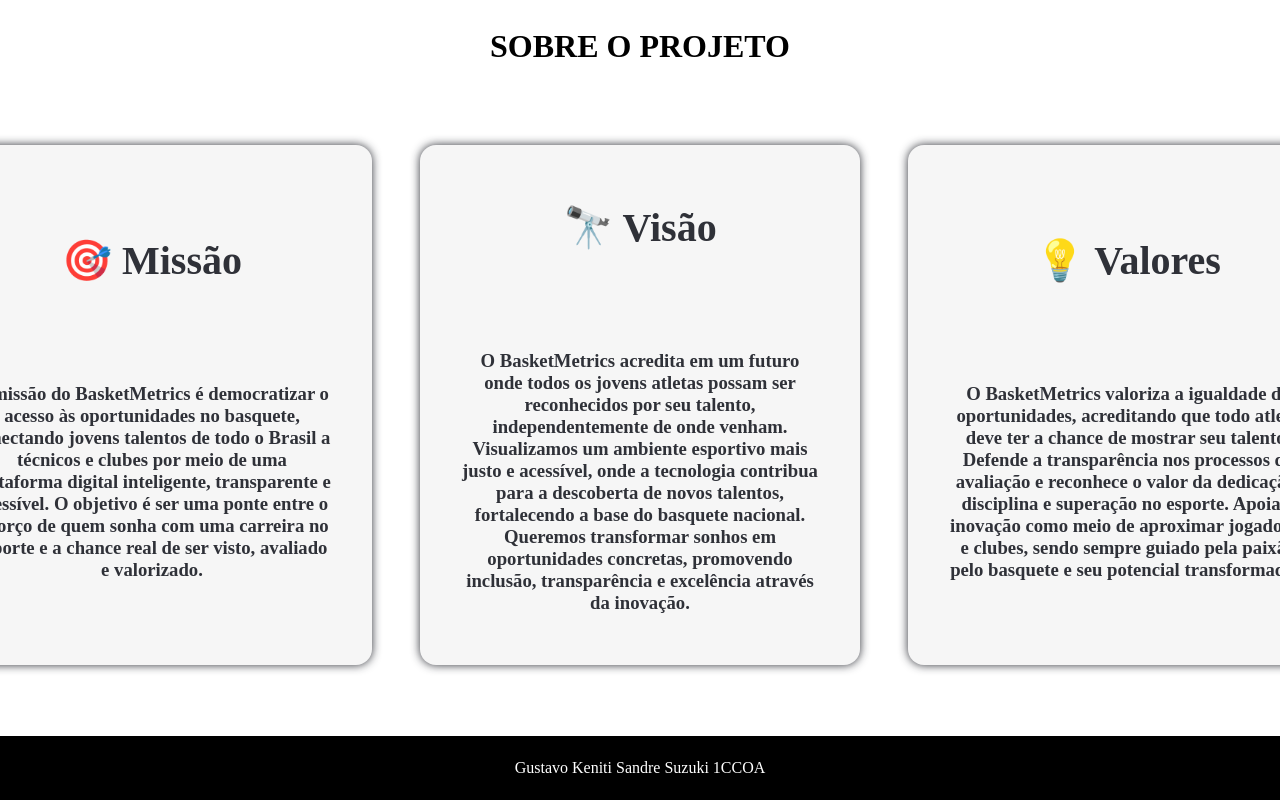
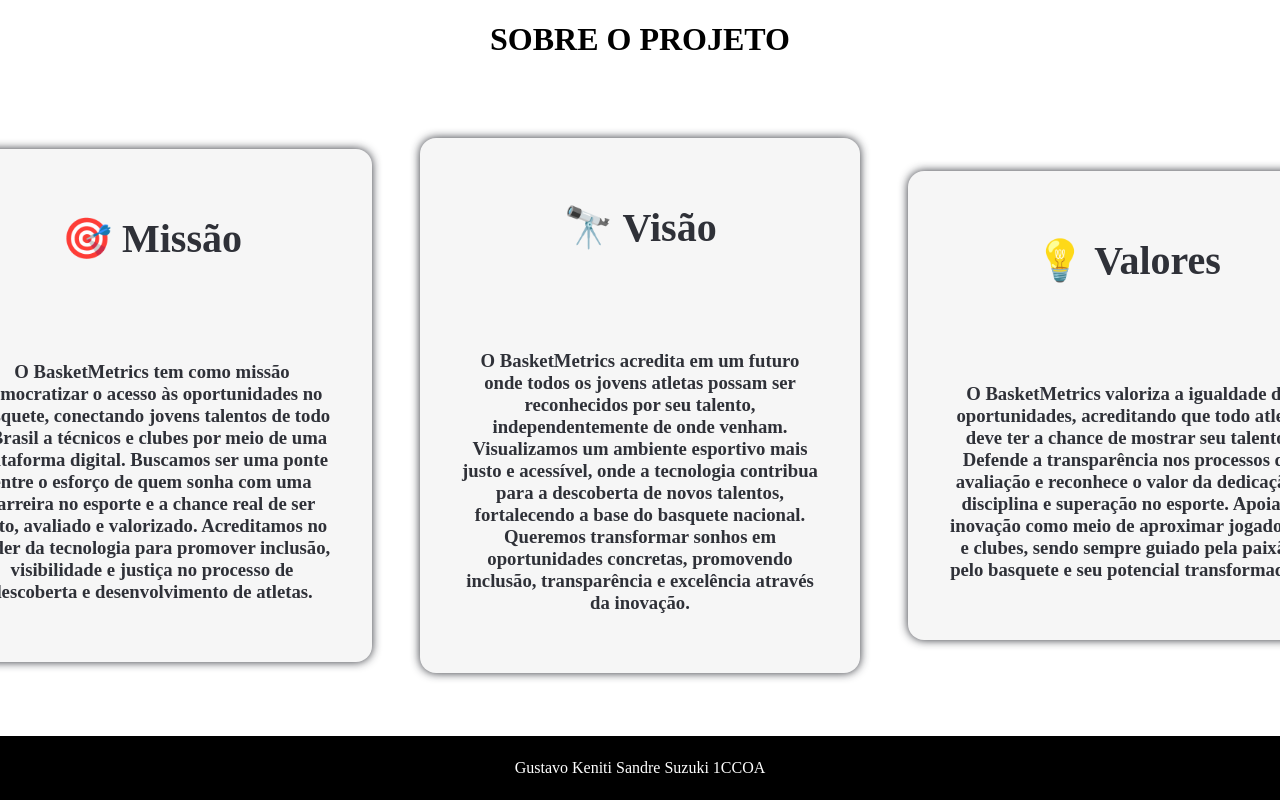
Before and after one commit to gustavokeniti/Projeto-Individual, a website: page web-data-viz/public/index.html in a window 1280 px wide. Shown: the part 1664-2464 px from the top of the page. Drawn offline with Linux system fonts and the light colour scheme; a web font is replaced by a local one.

Commit message:
ajustes css

```diff
--- a/web-data-viz/public/assets/css/index.css
+++ b/web-data-viz/public/assets/css/index.css
@@ -123,7 +123,7 @@
     text-align: center;
     background-color: #f6f6f6;
     color: #191c23e6;
-    height: 55vh;
+    height: fit-content;
     padding: 5vh;
     border-radius: 2vh;
     box-shadow: 0 0 10px #191c23e6;
--- a/web-data-viz/public/assets/css/sobre-mim.css
+++ b/web-data-viz/public/assets/css/sobre-mim.css
@@ -55,6 +55,11 @@
     font-size: large;
 }
 
+.container .texto h1 {
+    font-size: 5vh;
+    margin-top: 5vh
+}
+
 .footer {
     background-color: black;
     height: 8vh;
--- a/web-data-viz/public/index.html
+++ b/web-data-viz/public/index.html
@@ -66,11 +66,13 @@
                 <div class="cards">
                     <div class="card">
                         <h1>🎯 Missão</h1>
-                        <h3>A missão do BasketMetrics é democratizar o acesso às oportunidades no basquete, conectando
-                            jovens talentos de todo o Brasil a técnicos e clubes por meio de uma plataforma digital
-                            inteligente,
-                            transparente e acessível. O objetivo é ser uma ponte entre o esforço de quem sonha com uma
-                            carreira no esporte e a chance real de ser visto, avaliado e valorizado.</h3>
+                        <h3>O BasketMetrics tem como missão democratizar o acesso às oportunidades no basquete,
+                            conectando jovens talentos de todo o Brasil a técnicos e clubes por meio de uma plataforma
+                            digital. Buscamos ser uma ponte entre o esforço de quem sonha com uma carreira no esporte e
+                            a chance real de ser visto, avaliado e valorizado. Acreditamos no poder da tecnologia para
+                            promover inclusão, visibilidade e justiça no processo de descoberta e desenvolvimento de
+                            atletas.
+                        </h3>
                     </div>
                     <div class="card">
                         <h1>🔭 Visão</h1>
@@ -83,7 +85,8 @@
                             do
                             basquete nacional. Queremos transformar sonhos em oportunidades concretas, promovendo
                             inclusão,
-                            transparência e excelência através da inovação.</h3>
+                            transparência e excelência através da inovação.
+                        </h3>
                     </div>
                     <div class="card">
                         <h1>💡 Valores</h1>
@@ -96,7 +99,8 @@
                             dedicação, disciplina e superação no esporte. Apoia a inovação como meio de aproximar
                             jogadores
                             e
-                            clubes, sendo sempre guiado pela paixão pelo basquete e seu potencial transformador.</h3>
+                            clubes, sendo sempre guiado pela paixão pelo basquete e seu potencial transformador.
+                        </h3>
                     </div>
                 </div>
             </div>
```
Also changed, not shown: 3 other files.
